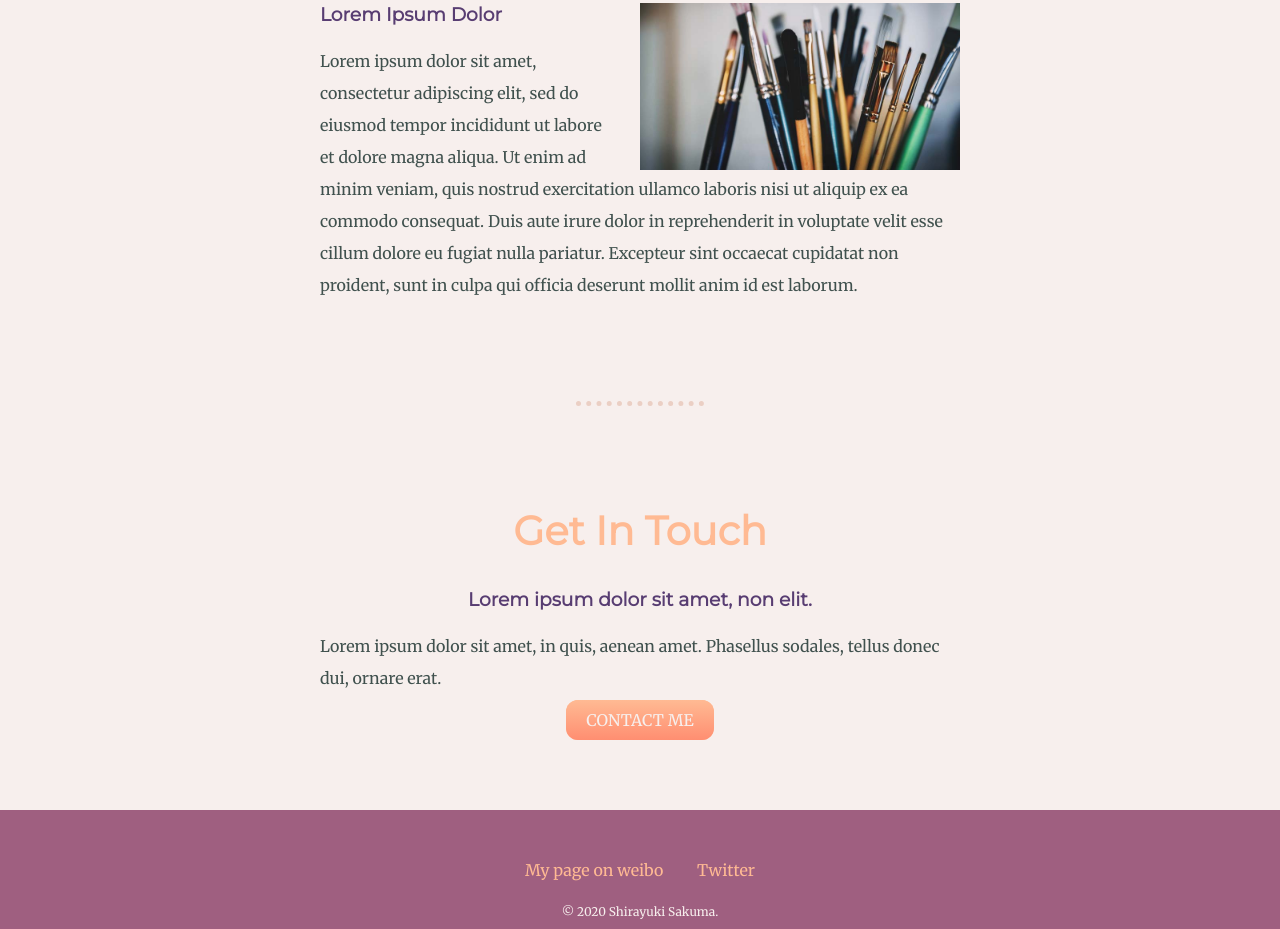
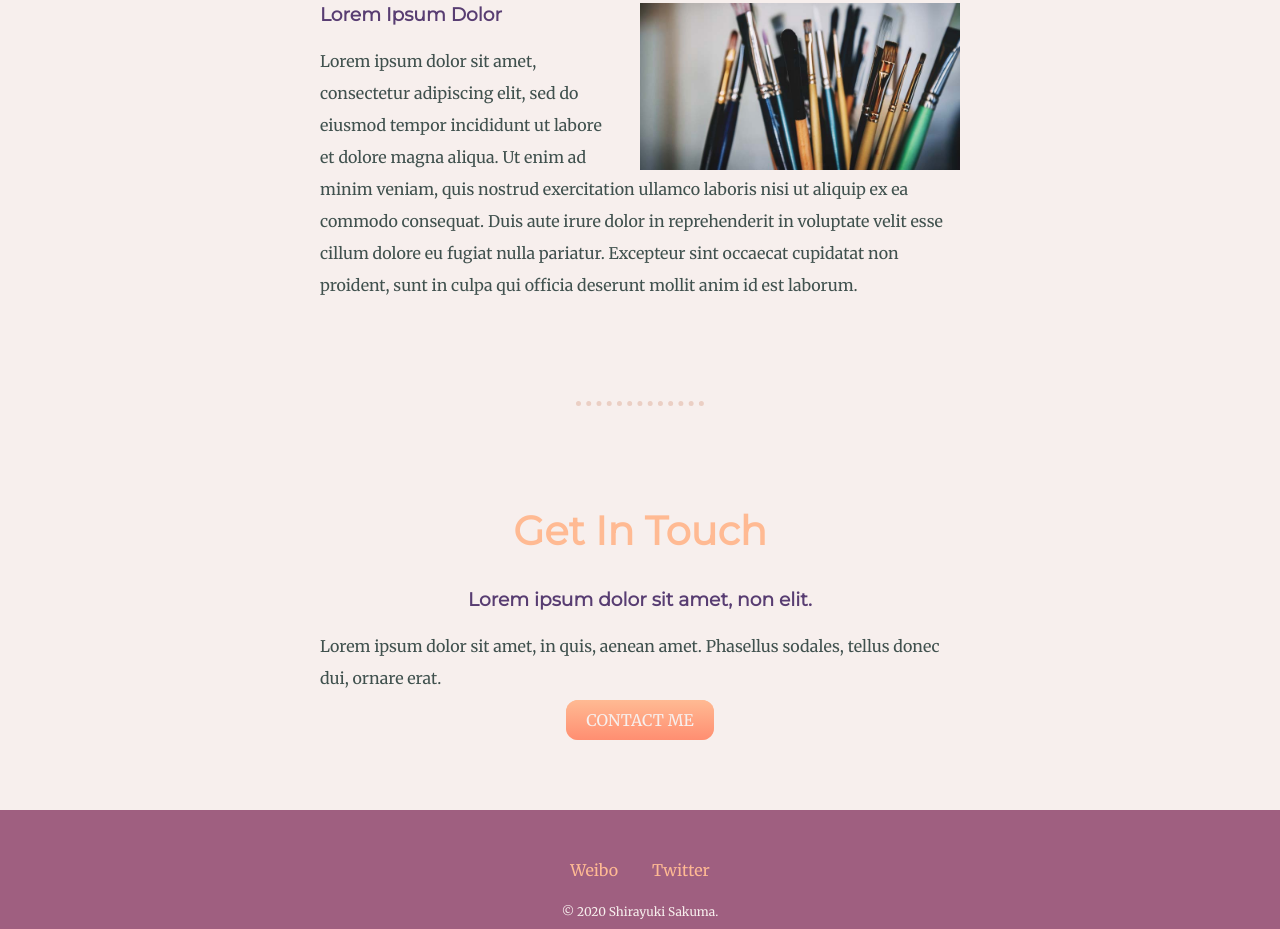
Before and after one commit to sakumashirayuki/cv, a plain HTML site: page index.html in a window 1280 px wide. Shown: the part 2458-3387 px from the top of the page. Drawn offline with Linux system fonts and the light colour scheme.

Commit message:
fix bugs

```diff
--- a/index.html
+++ b/index.html
@@ -51,7 +51,7 @@
   </div>
   <div class="bottom-container">
     <div class="footer">
-      <a class="footer-link" href="https://weibo.com/u/1802662755">My page on weibo</a>
+      <a class="footer-link" href="https://weibo.com/">Weibo</a>
       <a class="footer-link" href="https://twitter.com/">Twitter</a>
     </div>
     <div class="register-container">
```
